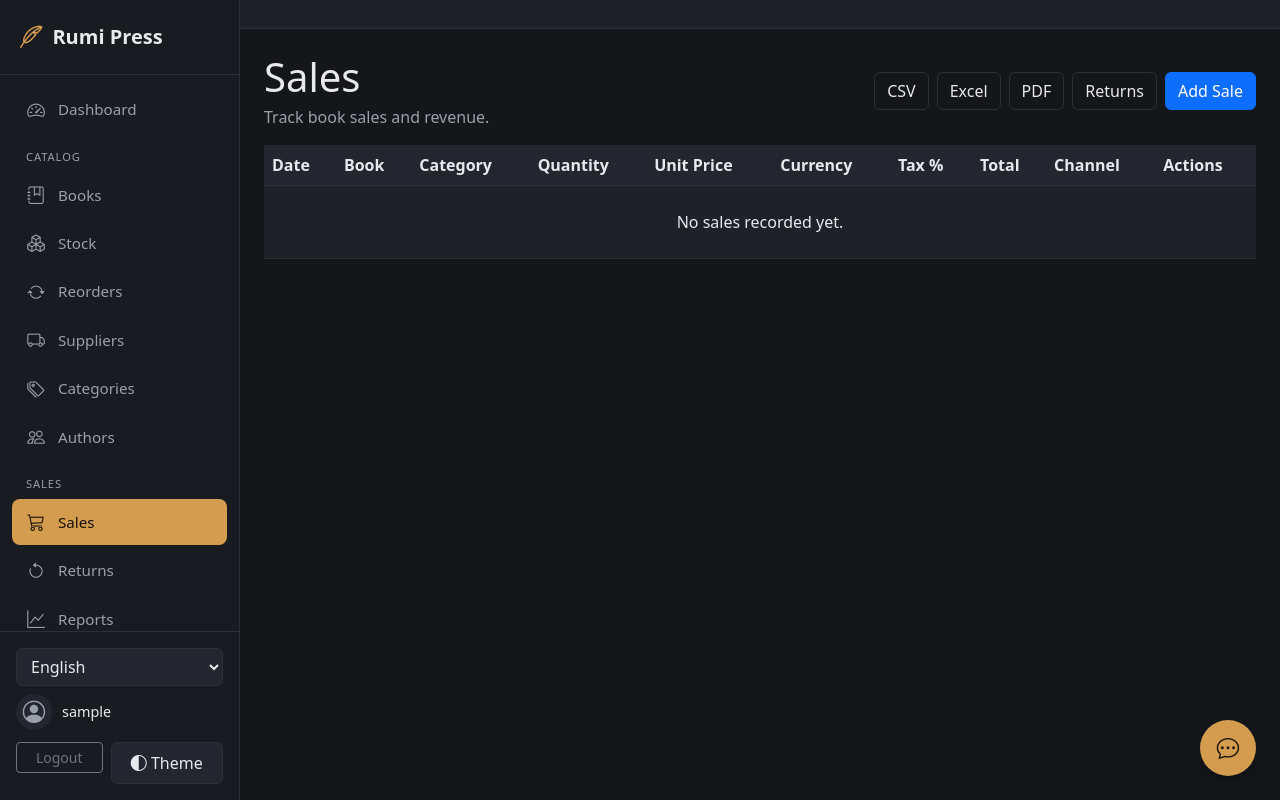
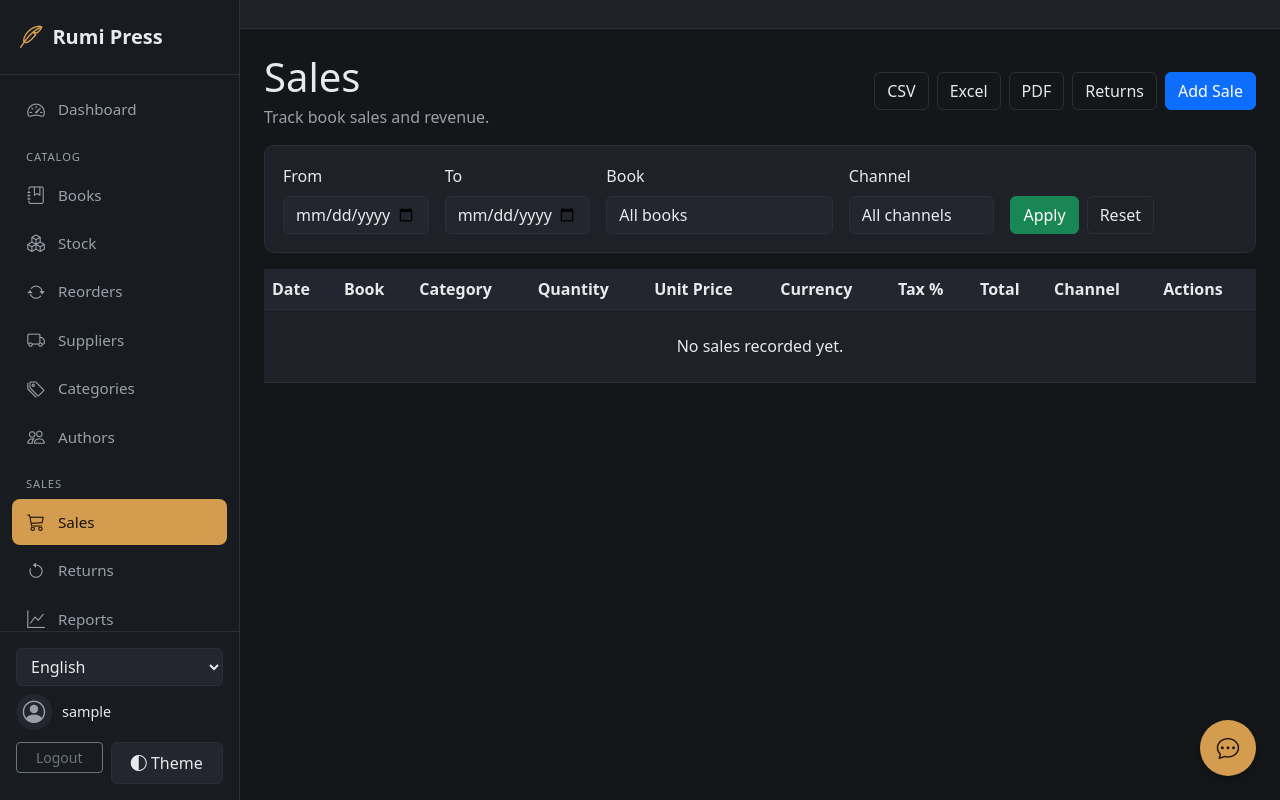
Before and after one commit to dramedev/books, a Django app: page /sales/ in a window 1280 px wide. Run offline with Django 5.2, Linux system fonts and the light colour scheme; the visitor is signed in with stand-in values (Sample User, id 1); data that the repository does not hold is empty.

Commit message:
Add sales filters, per-book stock history, and due-date reminder command
- Sales list: date range, book, and channel filters with filter-aware
  CSV/Excel/PDF exports (_sale_filters helper shared by all views)
- Book detail: unified stock history timeline combining sales, returns,
  and stock adjustments with type badges and +/- deltas; added Adjust
  Stock shortcut button
- Management command send_due_date_reminders: sends per-user digest of
  overdue and approaching-due invoices; supports --days N and --dry-run

Co-Authored-By: Claude Sonnet 4.6 <noreply@anthropic.com>

```diff
--- a/books/templates/books/sale_list.html
+++ b/books/templates/books/sale_list.html
@@ -14,15 +14,15 @@
 </div>
 
 <div class="d-flex gap-2">
-<a class="btn btn-outline-light" href="{% url 'export_sales_csv' %}">
+<a class="btn btn-outline-light" href="{% url 'export_sales_csv' %}?{{ query_string }}">
 {% translate "CSV" %}
 </a>
 
-<a class="btn btn-outline-light" href="{% url 'export_sales_excel' %}">
+<a class="btn btn-outline-light" href="{% url 'export_sales_excel' %}?{{ query_string }}">
 {% translate "Excel" %}
 </a>
 
-<a class="btn btn-outline-light" href="{% url 'export_sales_pdf' %}">
+<a class="btn btn-outline-light" href="{% url 'export_sales_pdf' %}?{{ query_string }}">
 {% translate "PDF" %}
 </a>
 
@@ -39,6 +39,48 @@
 {% endif %}
 </div>
 </div>
+
+
+<form class="filter-panel mb-3" method="get">
+<div class="row g-3 align-items-end">
+
+<div class="col-md-2">
+<label class="form-label">{% translate "From" %}</label>
+<input type="date" name="start_date" class="form-control" value="{{ filters.start_date }}">
+</div>
+
+<div class="col-md-2">
+<label class="form-label">{% translate "To" %}</label>
+<input type="date" name="end_date" class="form-control" value="{{ filters.end_date }}">
+</div>
+
+<div class="col-md-3">
+<label class="form-label">{% translate "Book" %}</label>
+<select name="book" class="form-select">
+<option value="">{% translate "All books" %}</option>
+{% for book in books %}
+<option value="{{ book.id }}" {% if filters.book == book.id|stringformat:"s" %}selected{% endif %}>{{ book.title }}</option>
+{% endfor %}
+</select>
+</div>
+
+<div class="col-md-2">
+<label class="form-label">{% translate "Channel" %}</label>
+<select name="channel" class="form-select">
+<option value="">{% translate "All channels" %}</option>
+{% for ch in channels %}
+<option value="{{ ch }}" {% if filters.channel == ch %}selected{% endif %}>{{ ch }}</option>
+{% endfor %}
+</select>
+</div>
+
+<div class="col-md-auto d-flex gap-2 align-items-end">
+<button class="btn btn-success" type="submit">{% translate "Apply" %}</button>
+<a class="btn btn-outline-light" href="{% url 'sale_list' %}">{% translate "Reset" %}</a>
+</div>
+
+</div>
+</form>
 
 
 <div class="table-responsive">
@@ -100,7 +142,7 @@
 </div>
 
 
-{% include "books/_pagination.html" %}
+{% include "books/_pagination.html" with extra_qs=query_string %}
 
 
 {% endblock %}
--- a/books/tests.py
+++ b/books/tests.py
@@ -173,7 +173,7 @@ class BookDetailViewTests(TestCase):
         self.assertEqual(response.status_code, 200)
         self.assertEqual(response.context["total_quantity_sold"], 5)
         self.assertEqual(response.context["total_revenue"], Decimal("35.00"))
-        self.assertEqual(len(response.context["sales"]), 2)
+        self.assertEqual(len(response.context["history"]), 2)
 
     def test_detail_page_with_no_sales(self):
         response = self.client.get(reverse("book_detail", args=[self.book.id]))
--- a/books/views.py
+++ b/books/views.py
@@ -369,17 +369,45 @@ def book_detail(request, id):
         owner=request.user,
     )
 
-    sales = book.sales.all()
-    totals = sales.aggregate(
+    sales_qs = book.sales.filter(owner=request.user)
+    totals = sales_qs.aggregate(
         total_quantity=Sum("quantity"),
         total_revenue=Sum(REVENUE_EXPRESSION),
     )
 
+    history = []
+
+    for sale in sales_qs:
+        history.append({
+            "date": sale.sale_date,
+            "type": "sale",
+            "delta": -sale.quantity,
+            "note": f"{sale.quantity} sold" + (f" via {sale.channel}" if sale.channel else ""),
+        })
+
+    for ret in Return.objects.filter(owner=request.user, sale__book=book).select_related("sale"):
+        history.append({
+            "date": ret.return_date,
+            "type": "return",
+            "delta": ret.quantity,
+            "note": ret.reason or "-",
+        })
+
+    for adj in book.stock_adjustments.filter(owner=request.user):
+        history.append({
+            "date": adj.created_at.date(),
+            "type": "adjustment",
+            "delta": adj.change,
+            "note": (f"{adj.get_reason_display()}: {adj.note}" if adj.note else adj.get_reason_display()),
+        })
+
+    history.sort(key=lambda x: x["date"], reverse=True)
+
     context = {
         "book": book,
-        "sales": sales[:10],
         "total_quantity_sold": totals["total_quantity"] or 0,
         "total_revenue": totals["total_revenue"] or 0,
+        "history": history[:50],
     }
 
     return render(request, "books/detail.html", context)
@@ -1257,10 +1285,42 @@ def _notify_stock_level(request, book):
         )
 
 
+def _sale_filters(request):
+    sales = Sale.objects.filter(owner=request.user).select_related("book", "book__category")
+    start_date = request.GET.get("start_date", "").strip()
+    end_date = request.GET.get("end_date", "").strip()
+    book_id = request.GET.get("book", "")
+    channel = request.GET.get("channel", "").strip()
+
+    if start_date:
+        sales = sales.filter(sale_date__gte=start_date)
+    if end_date:
+        sales = sales.filter(sale_date__lte=end_date)
+    if book_id and book_id.isdigit():
+        sales = sales.filter(book_id=book_id)
+    if channel:
+        sales = sales.filter(channel=channel)
+
+    return sales.order_by("-sale_date")
+
+
 @login_required
 @permission_required("books.view_sale", raise_exception=True)
 def sale_list(request):
-    sales = Sale.objects.filter(owner=request.user).select_related("book", "book__category").order_by("-sale_date")
+    sales = _sale_filters(request)
+
+    query_params = request.GET.copy()
+    query_params.pop("page", None)
+    query_string = query_params.urlencode()
+
+    books_qs = Book.objects.filter(owner=request.user).order_by("title")
+    channels = (
+        Sale.objects.filter(owner=request.user)
+        .exclude(channel="")
+        .values_list("channel", flat=True)
+        .distinct()
+        .order_by("channel")
+    )
 
     paginator = Paginator(sales, 10)
     page_obj = paginator.get_page(request.GET.get("page"))
@@ -1271,6 +1331,10 @@ def sale_list(request):
         {
             "sales": page_obj.object_list,
             "page_obj": page_obj,
+            "books": books_qs,
+            "channels": channels,
+            "filters": request.GET,
+            "query_string": query_string,
         },
     )
 
@@ -1874,9 +1938,7 @@ def export_sales_csv(request):
     writer = csv.writer(response)
     writer.writerow(_sale_export_headers())
 
-    sales = Sale.objects.filter(owner=request.user).select_related("book", "book__category")
-
-    for row in _sale_export_rows(sales):
+    for row in _sale_export_rows(_sale_filters(request)):
         writer.writerow(row)
 
     return response
@@ -1892,9 +1954,7 @@ def export_sales_excel(request):
     worksheet.title = "Sales"
     worksheet.append(_sale_export_headers())
 
-    sales = Sale.objects.filter(owner=request.user).select_related("book", "book__category")
-
-    for row in _sale_export_rows(sales):
+    for row in _sale_export_rows(_sale_filters(request)):
         worksheet.append(row)
 
     for column in worksheet.columns:
@@ -1947,11 +2007,9 @@ def export_sales_pdf(request):
         Spacer(1, 12),
     ]
 
-    sales = Sale.objects.filter(owner=request.user).select_related("book", "book__category")
-
     rows = [[_pdf_text(value) for value in _sale_export_headers()]]
 
-    for row in _sale_export_rows(sales):
+    for row in _sale_export_rows(_sale_filters(request)):
         rows.append([_pdf_text(value) for value in row])
 
     table = Table(
```
Also changed, not shown: books/management/commands/send_due_date_reminders.py (added, +104 -0 lines), books/templates/books/detail.html (+32 -14 lines).
